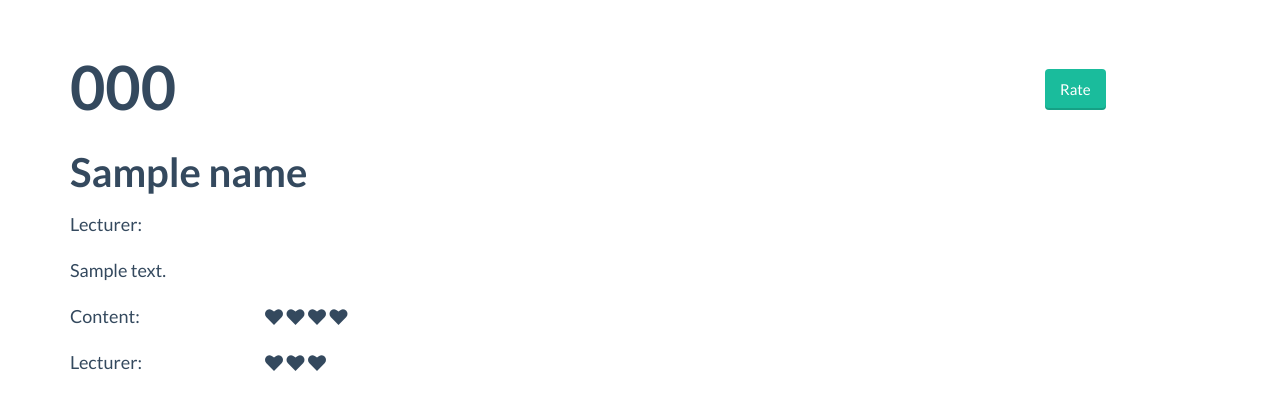
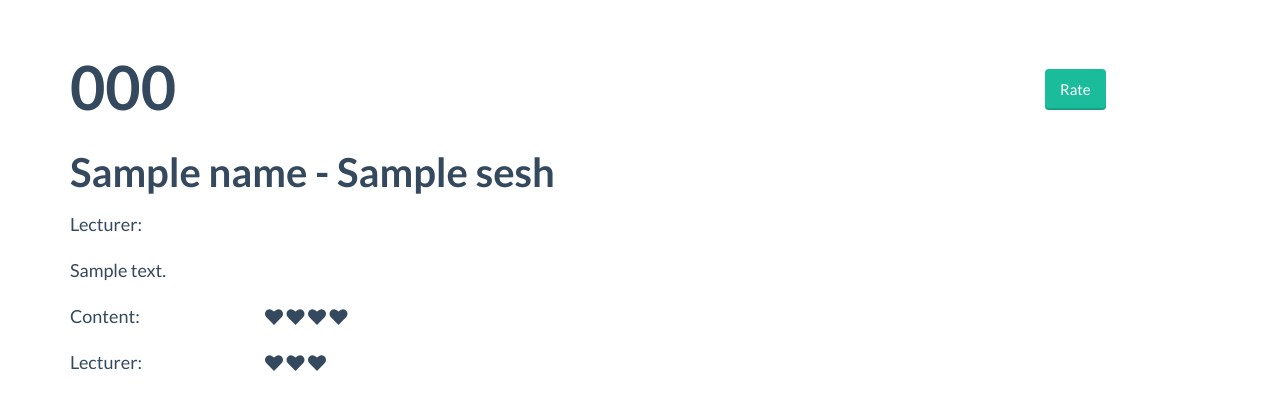
Before and after one commit to Chybby/Collaborate, a Flask app: template templates/course.html in a window 1280 px wide. Shown: the part 76-469 px from the top of the page. Run offline with Flask 2, Linux system fonts and the light colour scheme; the template is opened without the code that fills it: most values are stand-ins (such as "Sample title", 1, 10 or a date in 2020); some libraries are stand-ins or nearby versions.

Commit message:
fix for adome

```diff
--- a/server.py
+++ b/server.py
@@ -4,6 +4,7 @@
 from flask.ext import login
 import sqlite3
 import json
+import re
 
 from config import *
 
@@ -47,7 +48,7 @@
     ''')
 
     rows = res.fetchall()
-    codes = [row[0] for row in rows]
+    codes = [{'code': row[0]} for row in rows]
 
     return json.dumps(codes)
 
@@ -55,9 +56,15 @@
 def index():
     return render_template('index.html')
 
-@app.route('/course/<code>')
-def course(code):
+@app.route('/course/<code>/<sesh>')
+def course(code, sesh):
     cur = get_cursor()
+
+    # sick assert m8
+    m = re.match(r'^([0-9]{2})(s[12]|x1)$', sesh)
+
+    year = int(m.group(1)) + 2000 # nice y2k you got there
+    session = m.group(2).upper()
 
     res = cur.execute('''
     SELECT
@@ -79,7 +86,7 @@
         code = ? AND
         year = ? AND
         session = ?
-    ''', (code, 2014, 'S1'))
+    ''', (code, year, session))
 
     offering_id = res.fetchone()[0]
 
@@ -99,11 +106,14 @@
     lecturers = res.fetchall()
     lecturer_names = ['%s %s' % (l[1], l[2]) for l in lecturers]
 
+    #sesh = '%02d%s' % (year % 1000, session.lower())
+
     return render_template('course.html',
             code=code,
             name=name,
             desc=desc,
-            lecturers=lecturer_names)
+            lecturers=lecturer_names,
+            sesh=sesh)
 
 @app.route('/rate')
 def rate():
--- a/templates/course.html
+++ b/templates/course.html
@@ -4,7 +4,7 @@
   <div class="row">
     <div class="col-xs-10">
       <h1>{{ code }}</h1>
-      <h3>{{ name }}</h3>
+      <h3>{{ name }} - {{ sesh }}</h3>
     </div>
     <div class="col-xs-2">
       <button class="btn btn-embossed btn-primary" id="rate">Rate</button>
```
